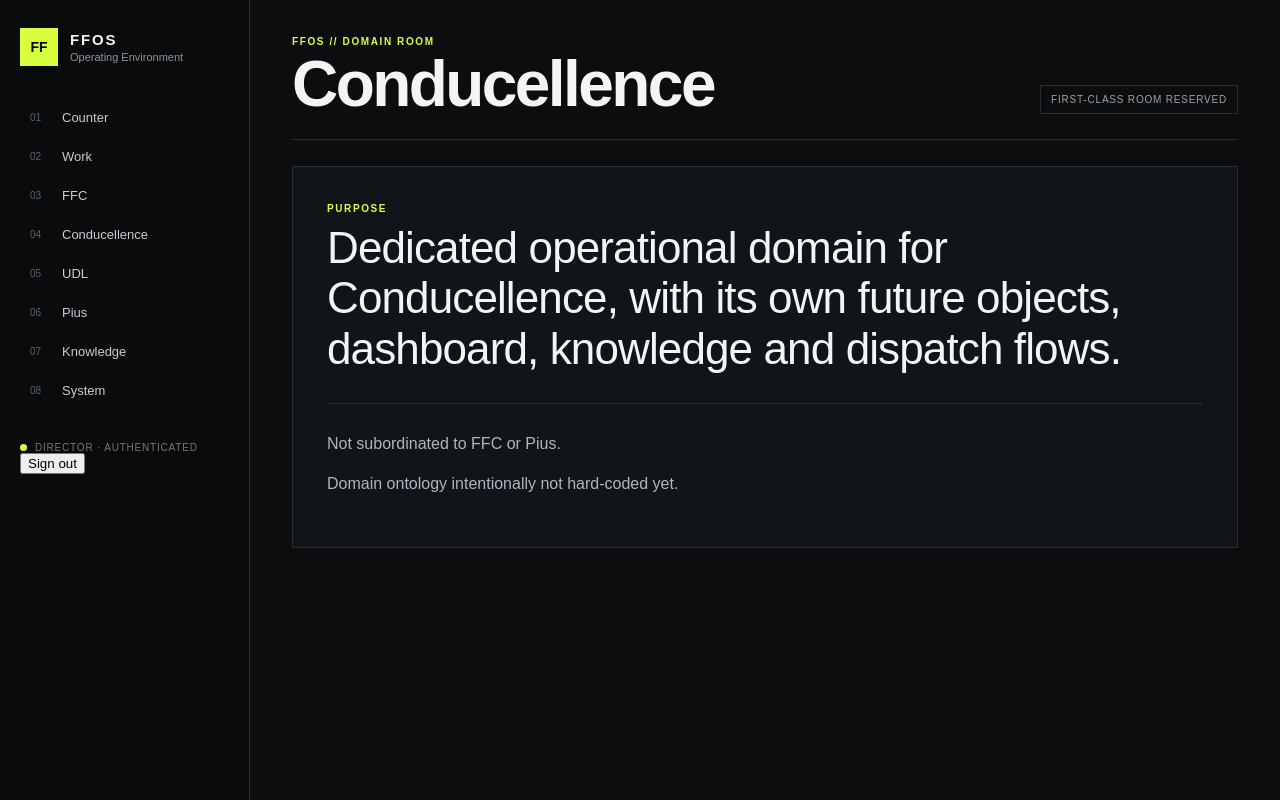
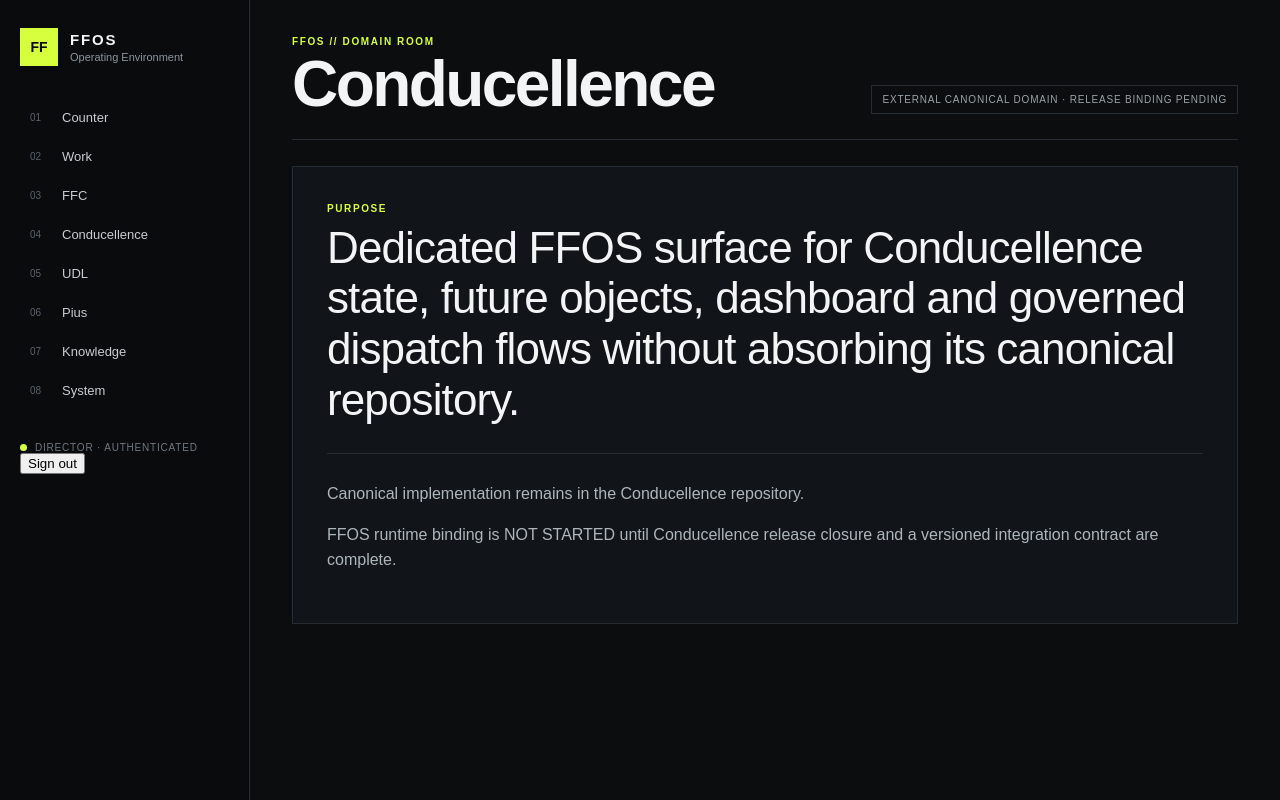
Before and after one commit to Motherpher/FFOS, a Next.js app in the folder apps/web/: page /conducellence in a window 1280 px wide. Built offline with nearby package versions, Linux system fonts and the light colour scheme.

Commit message:
WP-02: preserve Conducellence canonical-domain status behind auth

```diff
--- a/apps/web/app/(protected)/[space]/page.tsx
+++ b/apps/web/app/(protected)/[space]/page.tsx
@@ -5,6 +5,16 @@ type Space = {
   status: string;
   description: string;
   notes: string[];
+};
+
+const conducellence: Space = {
+  title: "Conducellence",
+  status: "EXTERNAL CANONICAL DOMAIN · RELEASE BINDING PENDING",
+  description: "Dedicated FFOS surface for Conducellence state, future objects, dashboard and governed dispatch flows without absorbing its canonical repository.",
+  notes: [
+    "Canonical implementation remains in the Conducellence repository.",
+    "FFOS runtime binding is NOT STARTED until Conducellence release closure and a versioned integration contract are complete.",
+  ],
 };
 
 const spaces: Record<string, Space> = {
@@ -20,12 +30,8 @@ const spaces: Record<string, Space> = {
     description: "Form & Flöde company and assignment layer: clients, assignments, RAMx, proposals, portfolio and commercial operating context.",
     notes: ["Existing domain material remains outside this shell until explicit integration."],
   },
-  conducellence: {
-    title: "Conducellence",
-    status: "FIRST-CLASS ROOM RESERVED",
-    description: "Dedicated operational domain for Conducellence, with its own future objects, dashboard, knowledge and dispatch flows.",
-    notes: ["Not subordinated to FFC or Pius.", "Domain ontology intentionally not hard-coded yet."],
-  },
+  conducellence,
+  conductellence: conducellence,
   udl: {
     title: "UDL",
     status: "EXTERNAL DESTINATION · CONNECTOR PENDING",
```
